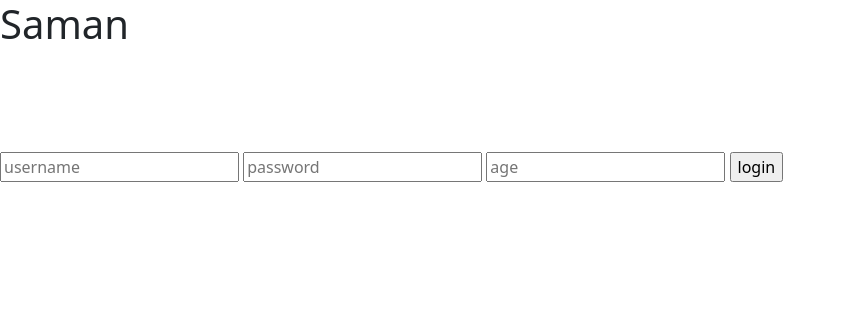
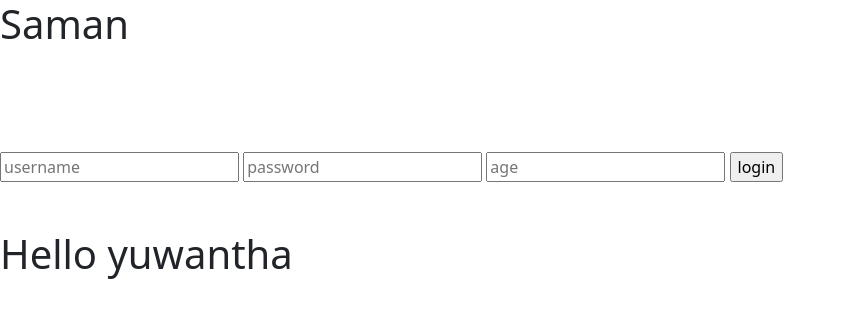
Before and after one commit to yuwantha98/Branch-creating, a plain HTML site: page index.html in a window 1280 px wide. Shown: the whole page, without its empty margins (0-846 px from the left). Drawn offline with nearby package versions, Linux system fonts and the light colour scheme.

Commit message:
Add hello yuwantha

```diff
--- a/index.html
+++ b/index.html
@@ -18,6 +18,8 @@
     <input type="password" placeholder="password" id="password" />
     <input type="number" placeholder="age" id="age" />
     <input type="button" value="login" id="btn_login_onAction" />
+    <br /><br /><br />
+    <h1>Hello yuwantha</h1>
 
     <script src="app.js"></script>
   </body>
```
